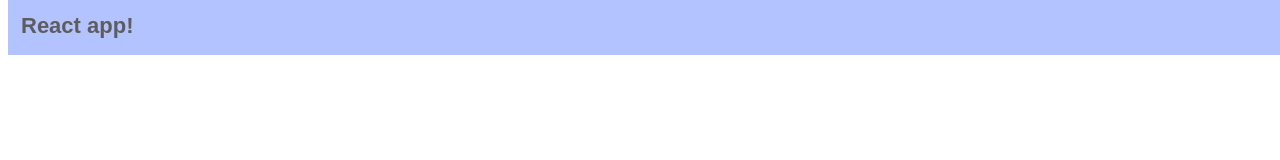
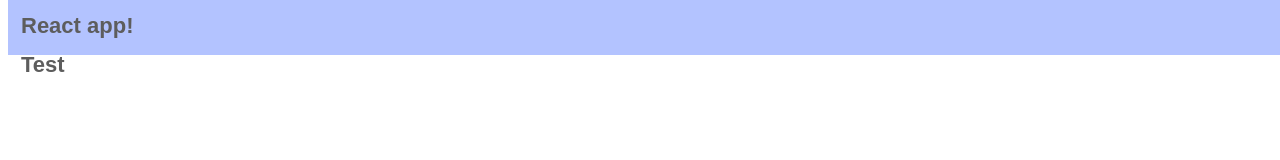
Before and after one commit to craigdanj/reactpack, a React app: page / in a window 1280 px wide. Shown: the top 160 px of the page. Built offline with nearby package versions, Linux system fonts and the light colour scheme.

Commit message:
Demo to show how code splitting can be done added

```diff
--- a/src/App.js
+++ b/src/App.js
@@ -1,11 +1,23 @@
-import React from "react";
+import React, { Suspense } from "react";
 import ReactDOM from "react-dom";
 import style from "./style.less";
 
 const App = () => {
+
+	//Lazy loading a module can be done with the use of dynamic imports as shown below.
+	// import('modulePathHere').then(({ default: export })=> {
+	// 	console.log(export);
+	// });
+
+	//Lazy loading a component or dynamically importing a component can be done as follows.
+	const Test = React.lazy(() => import('./Test'))
+
 	return (
 		<div className={style.header}>
 			<p>React app!</p>
+			<Suspense fallback={<p>Loading</p>}>
+				<Test />
+			</Suspense>
 		</div>
 	);
 };
--- /dev/null
+++ b/src/Test.js
@@ -0,0 +1,7 @@
+import React from "react";
+
+const Test = () => {
+	return <p>Test</p>;
+};
+
+export default Test;
```
